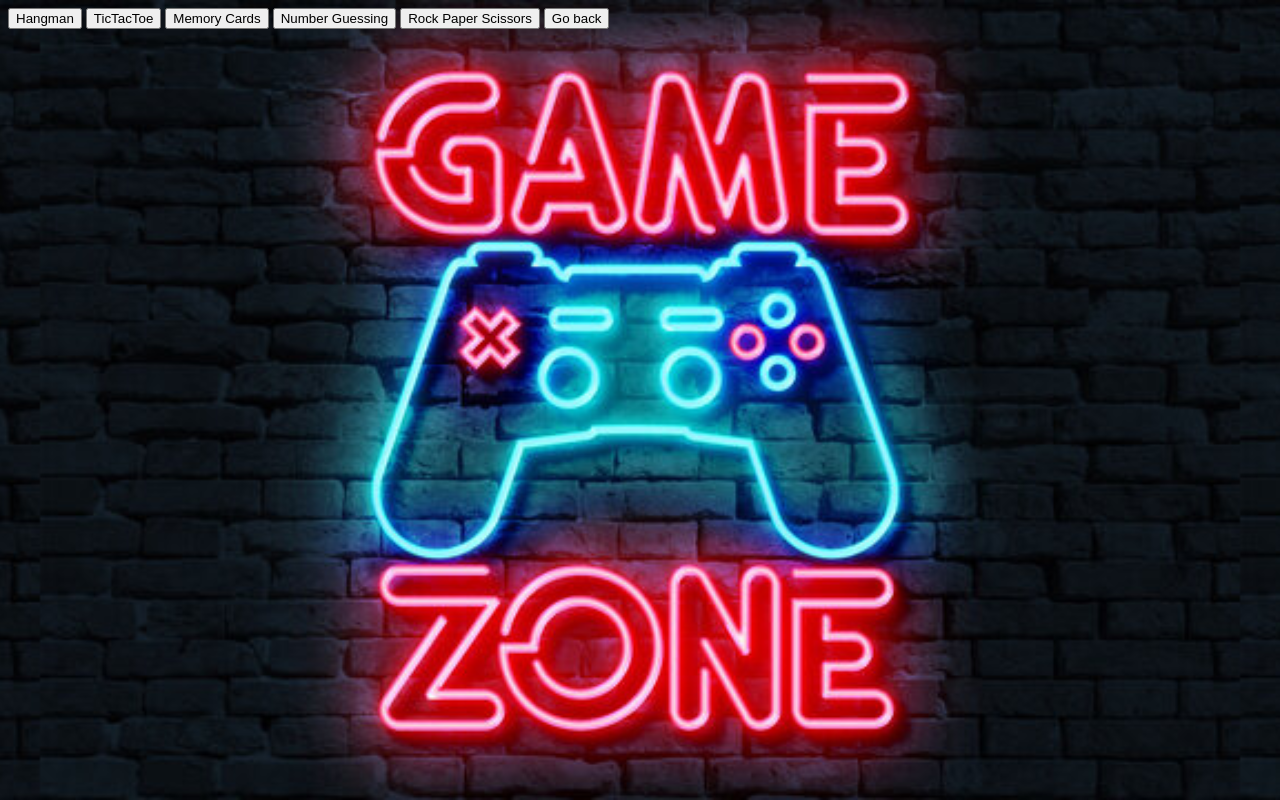
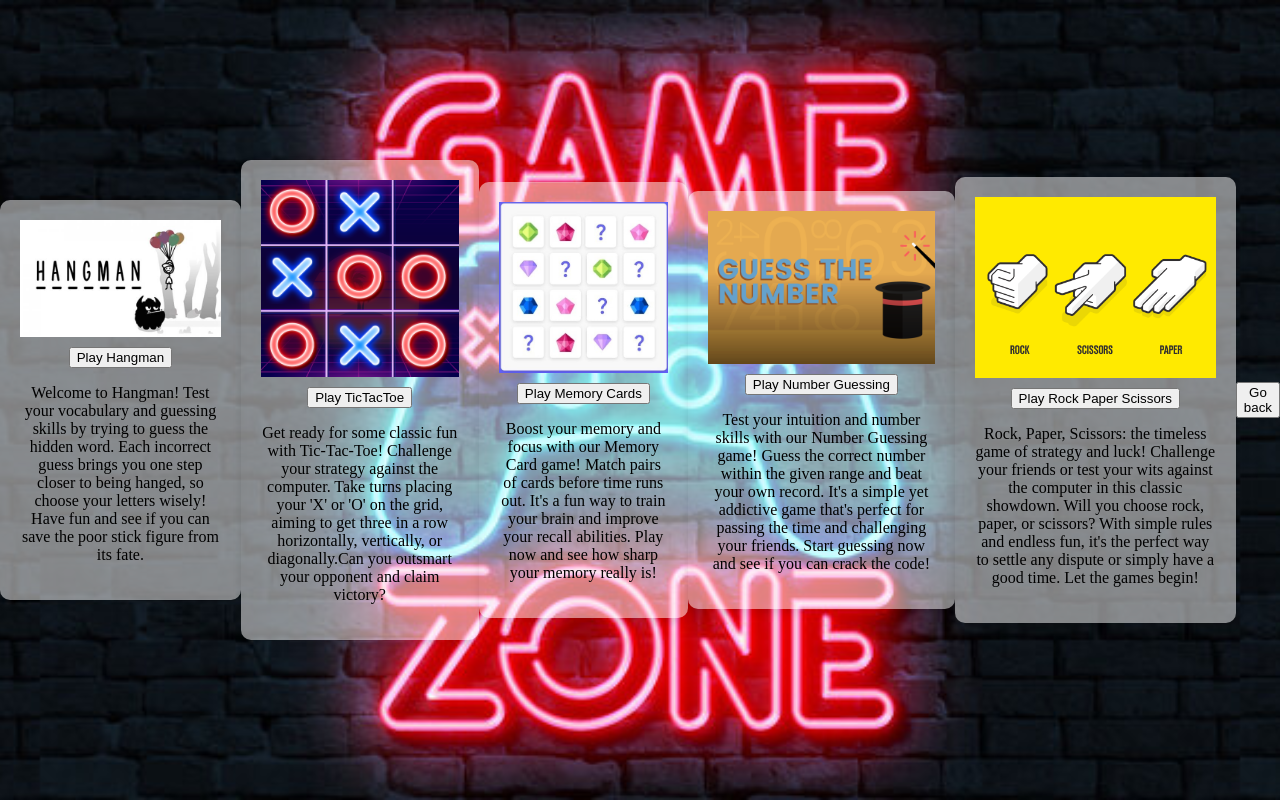
Before and after one commit to programuesihkb/WoG, a PHP site: page /deletion/Games/Gaming.php in a window 1280 px wide. Run offline with PHP 8.4, Linux system fonts and the light colour scheme.

Commit message:
Made some more changes

```diff
--- a/Games/Gaming.php
+++ b/Games/Gaming.php
@@ -11,16 +11,69 @@
             background-position: top;
             background-attachment: fixed;
             filter: blur(0.5);
+            display: flex;
+            justify-content: center;
+            align-items: center;
+            height: 100vh;
+            margin: 0;
+        }
+        .note {
+            background-color: rgba(255, 255, 255, 0.5); /* Semi-transparent white background */
+            padding: 20px;
+            border-radius: 10px;
+            box-shadow: 0 4px 8px rgba(0, 0, 0, 0.1); /* Shadow effect */
+            max-width: 300px; /* Limit the maximum width of the note */
+            text-align: center; /* Center align the content */
+        }
+        .game-image {
+            max-width: 100%; /* Ensure the image doesn't exceed its container */
+            height: auto; /* Maintain aspect ratio */
+            margin-bottom: 10px; /* Add space between the image and button */
+        }
+        .game-container {
+            display: flex;
+            flex-direction: column; /* Arrange items vertically */
+            align-items: center; /* Center align items horizontally */
         }
     </style>
 </head>
 <body>
 
-    <a href="games.html"><button>Hangman</button></a>
-    <a href="ticTacToe.html"><button>TicTacToe</button></a>
-    <a href="memoryCards.html"><button>Memory Cards</button></a>
-    <a href="numberGuessing.html"><button>Number Guessing</button></a>
-    <a href="rockPaperScissors.html"><button>Rock Paper Scissors</button></a>
+    <div class="note">
+        <div class="game-container">
+            <img src="gamingImages/hangman.jpg" alt="Hangman Game" class="game-image">
+            <a href="hangman.html"><button>Play Hangman</button></a>
+        </div>
+        <p>Welcome to Hangman! Test your vocabulary and guessing skills by trying to guess the hidden word. Each incorrect guess brings you one step closer to being hanged, so choose your letters wisely! Have fun and see if you can save the poor stick figure from its fate.</p>
+    </div>
+    <div class="note">
+        <div class="game-container">
+            <img src="gamingImages/tictac.png" alt="Hangman Game" class="game-image">
+            <a href="ticTacToe.html"><button>Play TicTacToe</button></a>
+        </div>
+        <p>Get ready for some classic fun with Tic-Tac-Toe! Challenge your strategy against the computer. Take turns placing your 'X' or 'O' on the grid, aiming to get three in a row horizontally, vertically, or diagonally.Can you outsmart your opponent and claim victory?</p>
+    </div>
+    <div class="note">
+        <div class="game-container">
+            <img src="gamingImages/memory.jpg" alt="Hangman Game" class="game-image">
+            <a href="memoryCards.html"><button>Play Memory Cards</button></a>
+        </div>
+        <p>Boost your memory and focus with our Memory Card game! Match pairs of cards before time runs out. It's a fun way to train your brain and improve your recall abilities. Play now and see how sharp your memory really is!</p>
+    </div>
+    <div class="note">
+        <div class="game-container">
+            <img src="gamingImages/number.png" alt="Hangman Game" class="game-image">
+            <a href="numberGuessing.html"><button>Play Number Guessing</button></a>
+        </div>
+        <p>Test your intuition and number skills with our Number Guessing game! Guess the correct number within the given range and beat your own record. It's a simple yet addictive game that's perfect for passing the time and challenging your friends. Start guessing now and see if you can crack the code!</p>
+    </div>
+    <div class="note">
+        <div class="game-container">
+            <img src="gamingImages/r.png" alt="Hangman Game" class="game-image">
+            <a href="rockPaperScissors.html"><button>Play Rock Paper Scissors</button></a>
+        </div>
+        <p>Rock, Paper, Scissors: the timeless game of strategy and luck! Challenge your friends or test your wits against the computer in this classic showdown. Will you choose rock, paper, or scissors? With simple rules and endless fun, it's the perfect way to settle any dispute or simply have a good time. Let the games begin!</p>
+    </div>
     <a href="../index.php"><button>Go back</button></a>
 </body>
 </html>
```
Also changed, not shown: Games/gamingImages/hangman.jpg (added), Games/gamingImages/memory.jpg (added), Games/gamingImages/number.png (added), Games/gamingImages/r.png (added), Games/gamingImages/tictac.png (added), Games/hangman.html (renamed from Games/games.html). Lines whose indentation alone changed are shown as unchanged.
